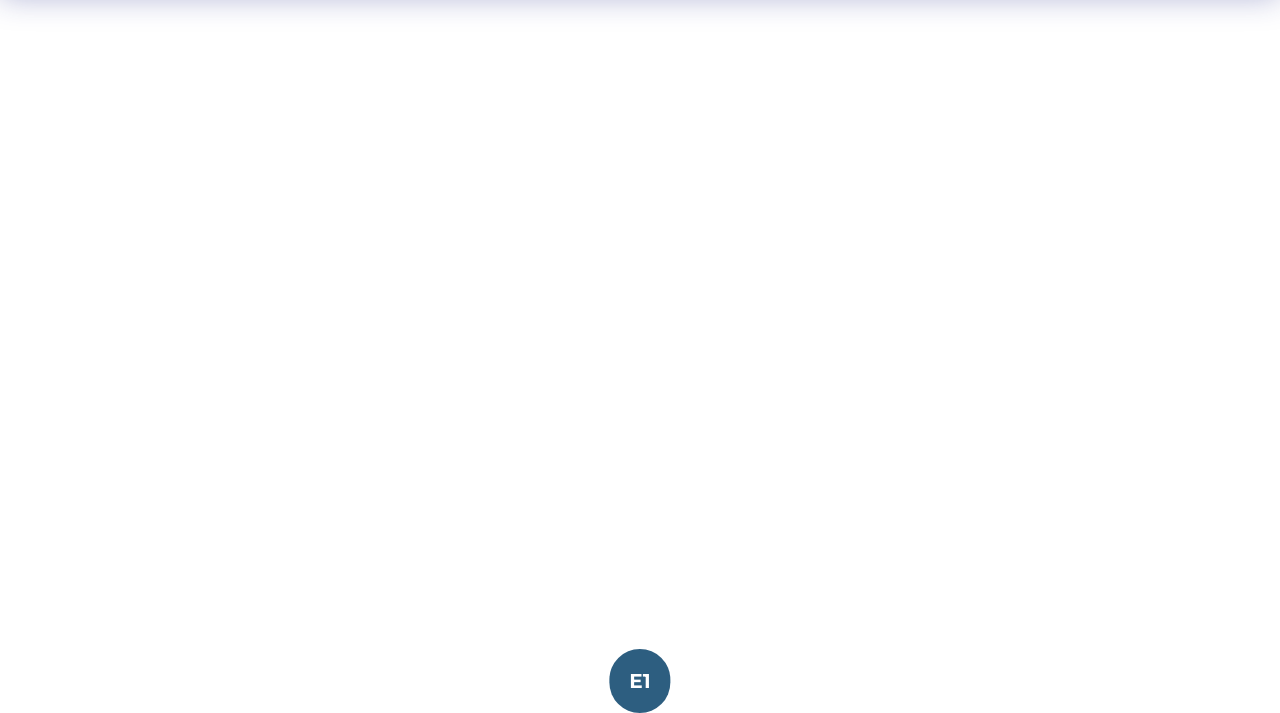
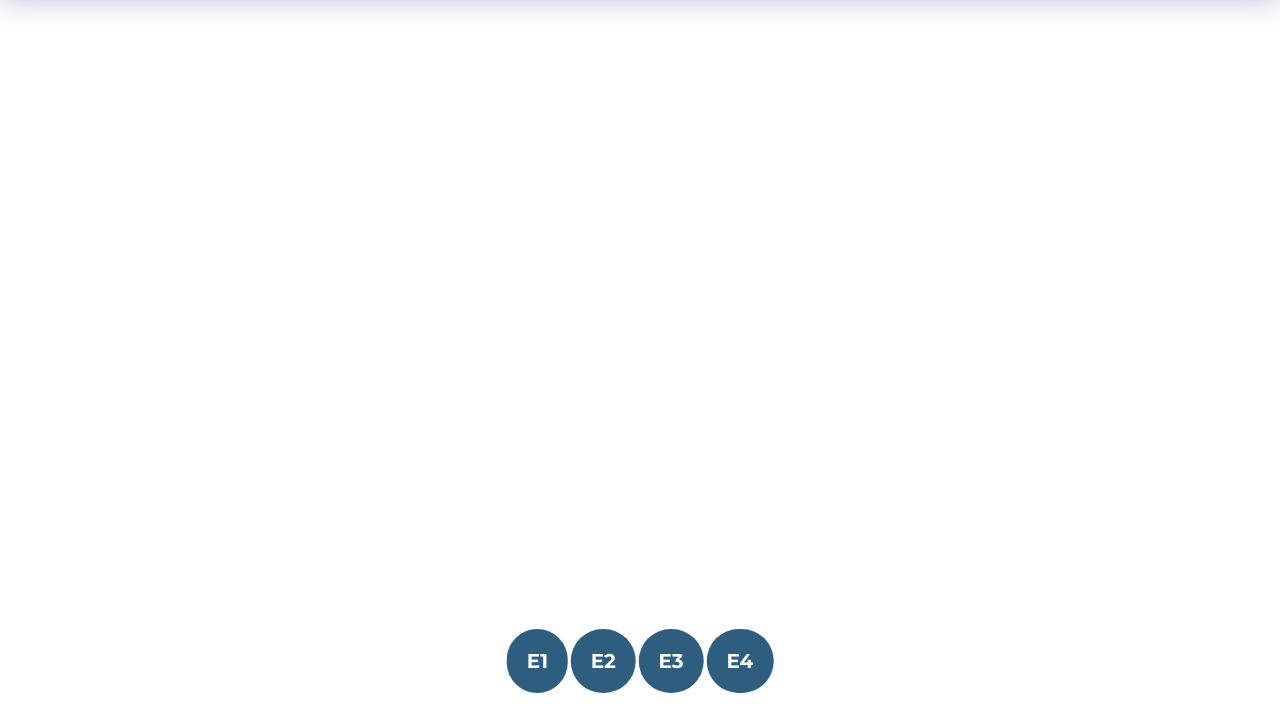
Before and after one commit to edycerpa/Menus, a plain HTML site: page index.html in a window 1280 px wide. Shown: the part 87-800 px from the top of the page. Drawn offline with Linux system fonts and the light colour scheme.

```diff
--- a/index.html
+++ b/index.html
@@ -61,6 +61,9 @@
     <section id="style-7"></section>
     <section id="Botones">
         <button class="toggle-estilo1" onclick="estilo1()">E1</button>
+        <button class="toggle-estilo1" onclick="estilo2()">E2</button>
+        <button class="toggle-estilo1" onclick="estilo3()">E3</button>
+        <button class="toggle-estilo1" onclick="estilo4()">E4</button>
     </section>
 
     <script src="app.js"></script>
--- a/style.css
+++ b/style.css
@@ -134,7 +134,7 @@
 }
 #Botones{
     position: absolute;
-    bottom: 0;
+    bottom: 20px;
     left: 50%;
     transform: translateX(-50%);
 }
```
